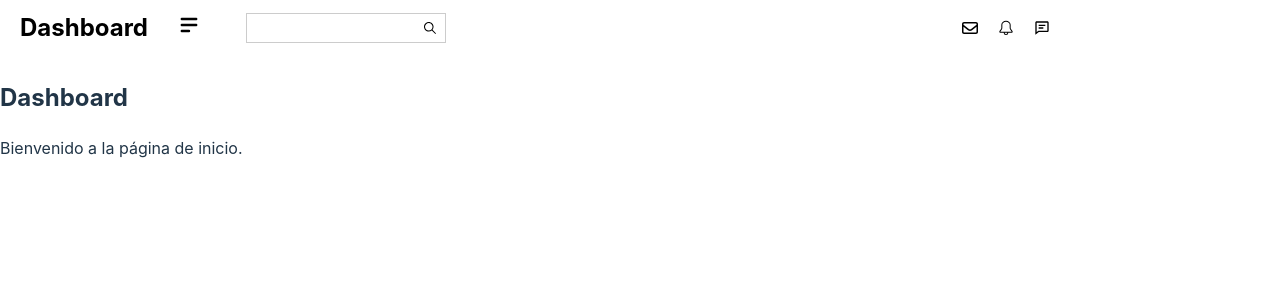
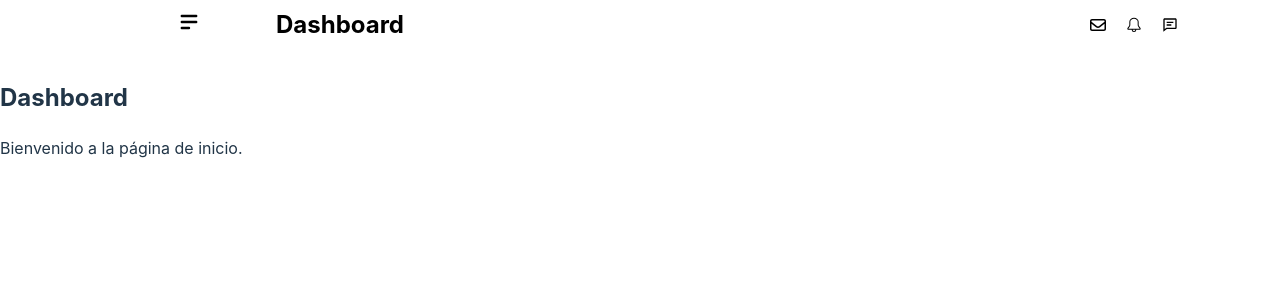
Before and after one commit to AndrewRS92/webMirandaReact, a React (Vite) app: page / in a window 1280 px wide. Shown: the top 300 px of the page. Built offline with nearby package versions, Linux system fonts and the light colour scheme.

Commit message:
cambiando de sition menu y borrando input search

```diff
--- a/src/components/Header.jsx
+++ b/src/components/Header.jsx
@@ -36,17 +36,18 @@ const Header = () => {
     <>
     <HeaderContainer>
 
+    <Dropdown>
+          <MenuIcon onClick={toggleMenu} />
+        </Dropdown>
       <Nav>{getPageName(location.pathname)}</Nav>
 
-      <Dropdown>
-          <MenuIcon onClick={toggleMenu} />
-        </Dropdown>
-      <Search>
+
+      {/* <Search>
         <SearchWrapper>
           <SearchInput type="text" />
           <SearchIcon />
         </SearchWrapper>
-      </Search>
+      </Search> */}
       <Icons>
         <FaRegEnvelope className="icon" />
         <GoBell className="icon" />
--- a/src/components/styleComponents/HeaderStyles.jsx
+++ b/src/components/styleComponents/HeaderStyles.jsx
@@ -14,14 +14,16 @@ export const HeaderContainer = styled.div`
   top: 0;
   width: calc(100% - 15.625rem);
   color: black;
-  z-index: 10;
-  padding: 10px 20px;
+  padding: 0.625rem 1.25rem;
+  margin-left: 8rem;
 `;
 
 export const Nav = styled.nav`
   font-size: 1.5rem;
   font-weight: bold;
   background-color: white;
+  position: absolute;
+  margin-left: 8rem;
 `;
 
 export const Dropdown = styled.div`
@@ -91,5 +93,5 @@ export const MenuWrapper = styled.div`
   position: absolute;
   top: 60px;
   left: 0;
-  width: 250px;
+  width: 15.625rem;
 `;
```
